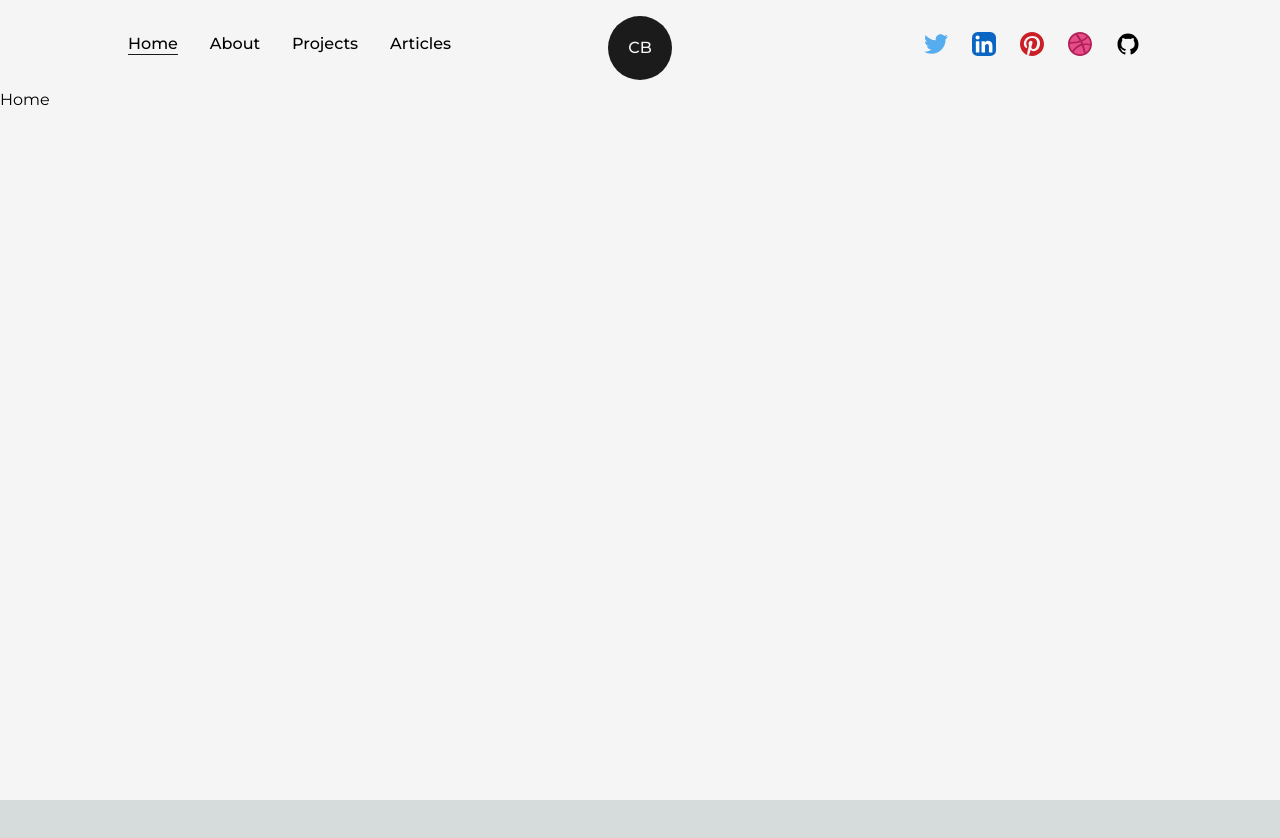
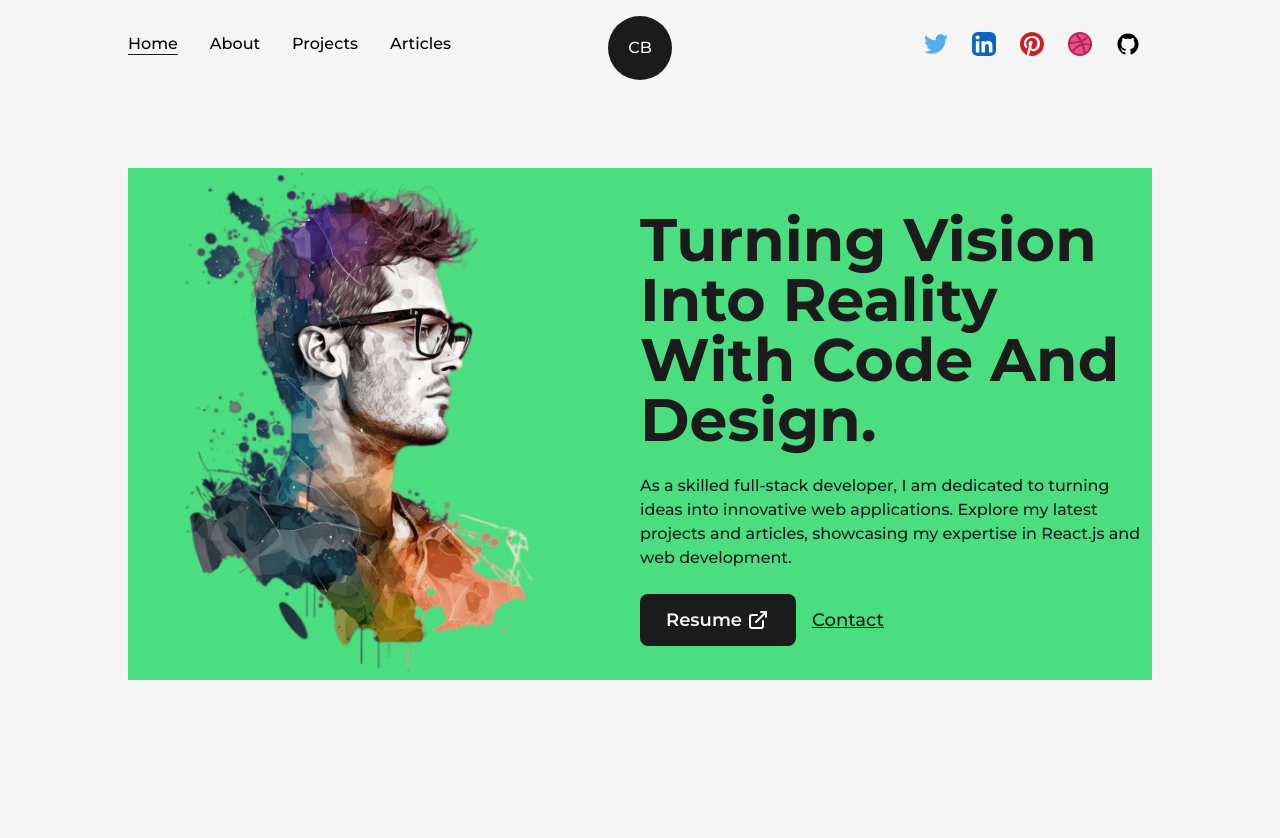
Before and after one commit to kirankuyate2157/kiran-kuyate-portfolio, a Next.js app: page / in a window 1280 px wide. Shown: the top 838 px of the page. Before the commit the page ends 800 px from the top, so only its background shows below. Built offline with nearby package versions, Linux system fonts and the light colour scheme.

Commit message:
home added

```diff
--- /dev/null
+++ b/src/components/AnimatedText.js
@@ -0,0 +1,51 @@
+import React from "react";
+import { motion } from "framer-motion";
+const quote = {
+  initial: {
+    opacity: 1,
+  },
+  animate: {
+    opacity: 1,
+    transition: {
+      delay: 0.5,
+      staggerChildren: 0.008,
+    },
+  },
+};
+const singleWord = {
+  initial: {
+    opacity: 0,
+    y: 50,
+  },
+  animate: {
+    opacity: 1,
+    y: 0,
+    transition: {
+      duration: 1,
+    },
+  },
+};
+const AnimatedText = ({ text, className = "" }) => {
+  return (
+    <div className='w-full mx-auto py-2 flex items-center justify-center text-center overflow-hidden'>
+      <motion.h1
+        className={`${className} inline-block w-full text-dark font-bold capitalize text-8xl `}
+        variants={quote}
+        initial='initial'
+        animate='animate'
+      >
+        {text.split(" ").map((word, index) => (
+          <motion.span
+            key={word + " " + index}
+            className='inline-block'
+            variants={singleWord}
+          >
+            {word}&nbsp;
+          </motion.span>
+        ))}
+      </motion.h1>
+    </div>
+  );
+};
+
+export default AnimatedText;
--- /dev/null
+++ b/src/components/Layout.js
@@ -0,0 +1,13 @@
+import React from "react";
+
+const Layout = ({ children, className = "" }) => {
+  return (
+    <div
+      className={`w-full h-full inline-block bg-light z-0 p-32 ${className}`}
+    >
+      {children}
+    </div>
+  );
+};
+
+export default Layout;
--- a/src/pages/index.tsx
+++ b/src/pages/index.tsx
@@ -1,5 +1,10 @@
 import Head from "next/head";
-
+import Layout from "@/components/layout";
+import Image from "next/image";
+import Link from "next/link";
+import ProfilePic from "../../public/images/profile/developer-pic-1.png";
+import AnimatedText from "../components/AnimatedText";
+import { LinkArrow } from "@/components/icons";
 export default function Home() {
   return (
     <>
@@ -8,7 +13,47 @@
         <meta name='viewport' content='width=device-width, initial-scale=1' />
         <link rel='icon' href='/favicon.ico' />
       </Head>
-      <main className='bg-pink -600'>Home</main>
+      <main className='flex items-center text-dark w-full min-h-screen '>
+        <Layout className='pt-0'>
+          <div className='flex bg-green-400 items-center justify-between w-full'>
+            <div className='w-1/2'>
+              <Image
+                src={ProfilePic}
+                alt='kiran kuyate'
+                className='w-full h-auto'
+              />
+            </div>
+            <div className='w-1/2 flex flex-col items-center self-center'>
+              <AnimatedText
+                text='Turning Vision Into Reality With Code And Design. '
+                className='!text-6xl !text-left'
+              />
+              <p className='my-4 text-base font-medium'>
+                As a skilled full-stack developer, I am dedicated to turning
+                ideas into innovative web applications. Explore my latest
+                projects and articles, showcasing my expertise in React.js and
+                web development.
+              </p>
+              <div className='flex items-center self-start mt-2'>
+                <Link
+                  href='/dummy.pdf'
+                  target={"_blank"}
+                  className='flex items-center bg-dark text-light p-2.5 px-6 rounded-lg text-lg font-semibold hover:bg-light hover:text-dark border-2 border-solid border-transparent hover:border-dark '
+                >
+                  Resume <LinkArrow className={"w-6 ml-1"} />
+                </Link>
+                <Link
+                  href='mailto:kiranrkuyate2021@gmail.com'
+                  target={"_blank"}
+                  className='ml-4 text-lg font-medium capitalize text-dark underline'
+                >
+                  Contact
+                </Link>
+              </div>
+            </div>
+          </div>
+        </Layout>
+      </main>
     </>
   );
 }
```
